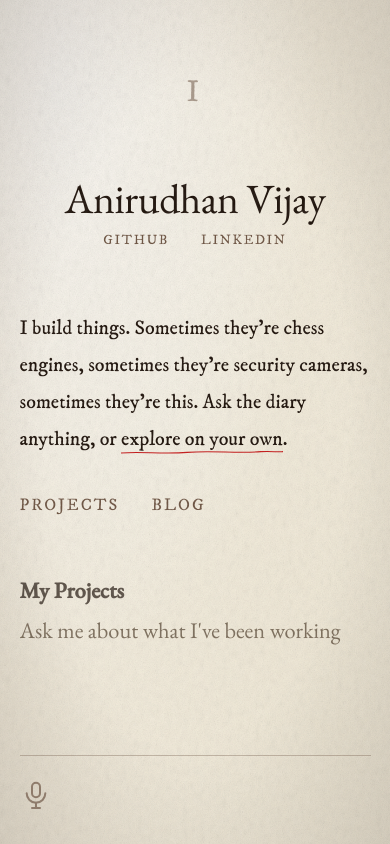
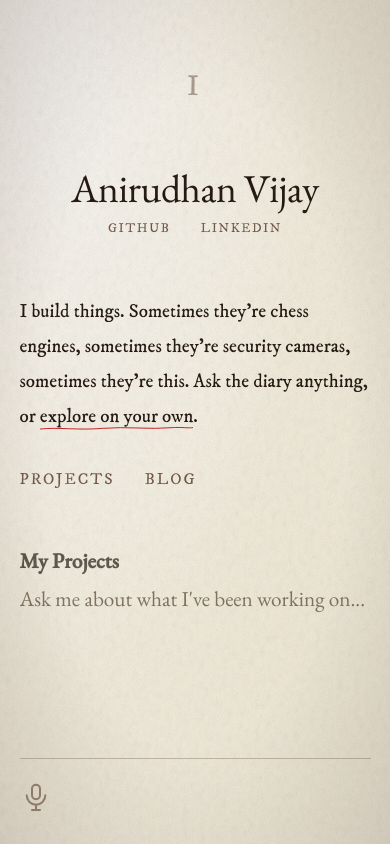
Before and after one commit to anirudhan25/portfolio, a SvelteKit app: page / in a window 390 px wide. Built offline with nearby package versions, Linux system fonts and the light colour scheme; a web font is replaced by a local one.

Commit message:
fix: scaling zoom issue

```diff
--- a/src/app.css
+++ b/src/app.css
@@ -16,18 +16,25 @@
 }
 
 :root {
-	--paper:      #eeede7;
-	--ink:        #1c1008;
-	--ink-mid:    #3d2b18;
-	--ink-fade:   #6b5240;
-	--accent:     #c91616;
+	--paper: #eeede7;
+	--ink: #1c1008;
+	--ink-mid: #3d2b18;
+	--ink-fade: #6b5240;
+	--accent: #c91616;
 }
 
-* { box-sizing: border-box; }
+/*
+  Wrap the core HTML and Body sizing inside Tailwind's layer base.
+  This guarantees production Vercel builds won't overwrite your scaling!
+*/
+@layer base {
+	* {
+		box-sizing: border-box;
+	}
 
 	html {
-	font-size: 108%;
-	/* uneven paper base — slight warmth variation across the page */
+		/* Set to 100% to ensure 1:1 scaling */
+		font-size: 100%;
 		background:
 			radial-gradient(ellipse at 15% 10%, #faf7f2 0%, transparent 55%),
 			radial-gradient(ellipse at 85% 85%, #f0e8d4 0%, transparent 55%),
@@ -39,7 +46,7 @@ html {
 
 	@media (max-width: 819px) {
 		html {
-		font-size: 100%;
+			font-size: 95%;
 		}
 	}
 
@@ -49,14 +56,18 @@ body {
 		background: transparent;
 		color: var(--ink);
 		font-family: 'IM Fell DW Pica', 'EB Garamond', Georgia, serif;
-	font-size: clamp(17px, 2.2vw, 22px);
+
+		/* Flattened clamp to prevent ballooning on large monitors */
+		font-size: clamp(16px, 1.5vw, 19px);
+
 		line-height: 1.85;
 		min-height: 100vh;
 		position: relative;
 		overflow-x: hidden;
 	}
+}
 
-/* raised cap — inline, so baseline aligns naturally with the rest of the line */
+/* Keep the rest of your specific classes below... */
 .diary-response::first-letter {
 	font-size: 2em;
 	font-weight: bold;
```
Lines whose indentation alone changed are shown as unchanged.
